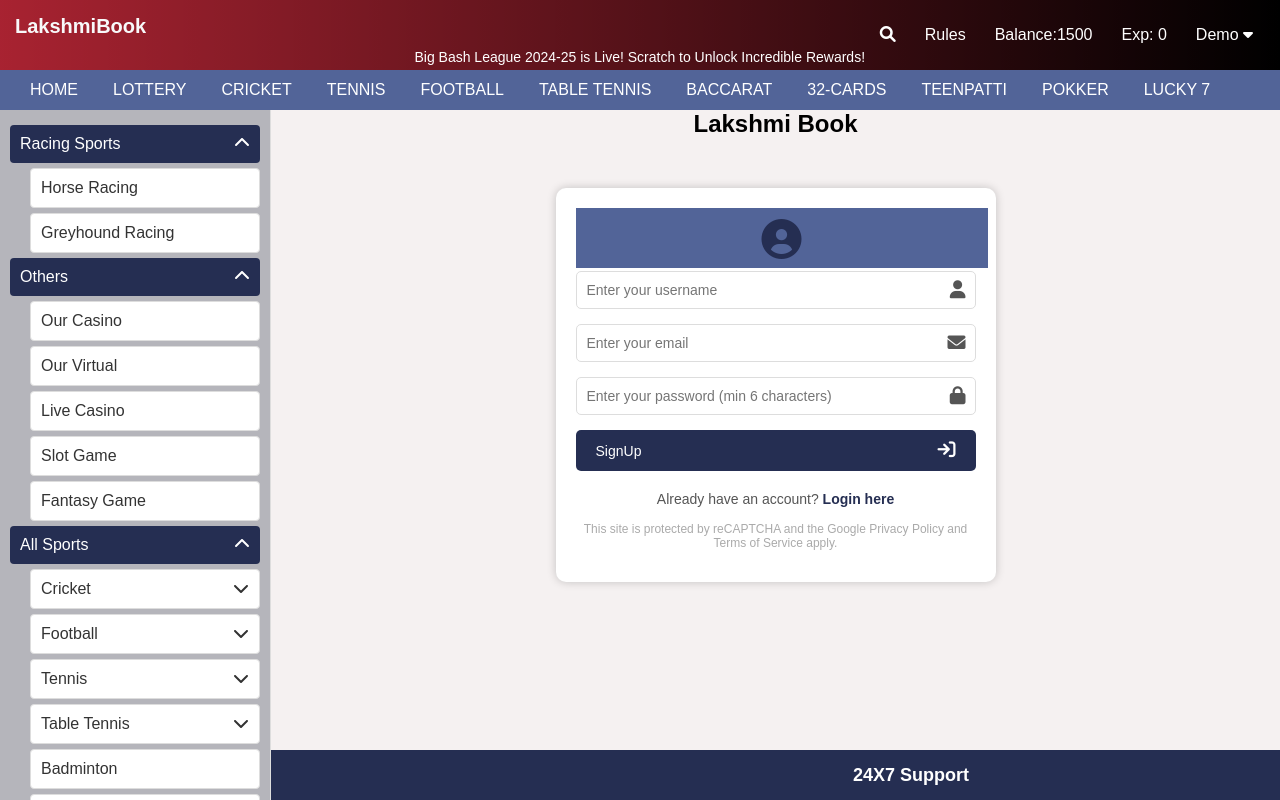
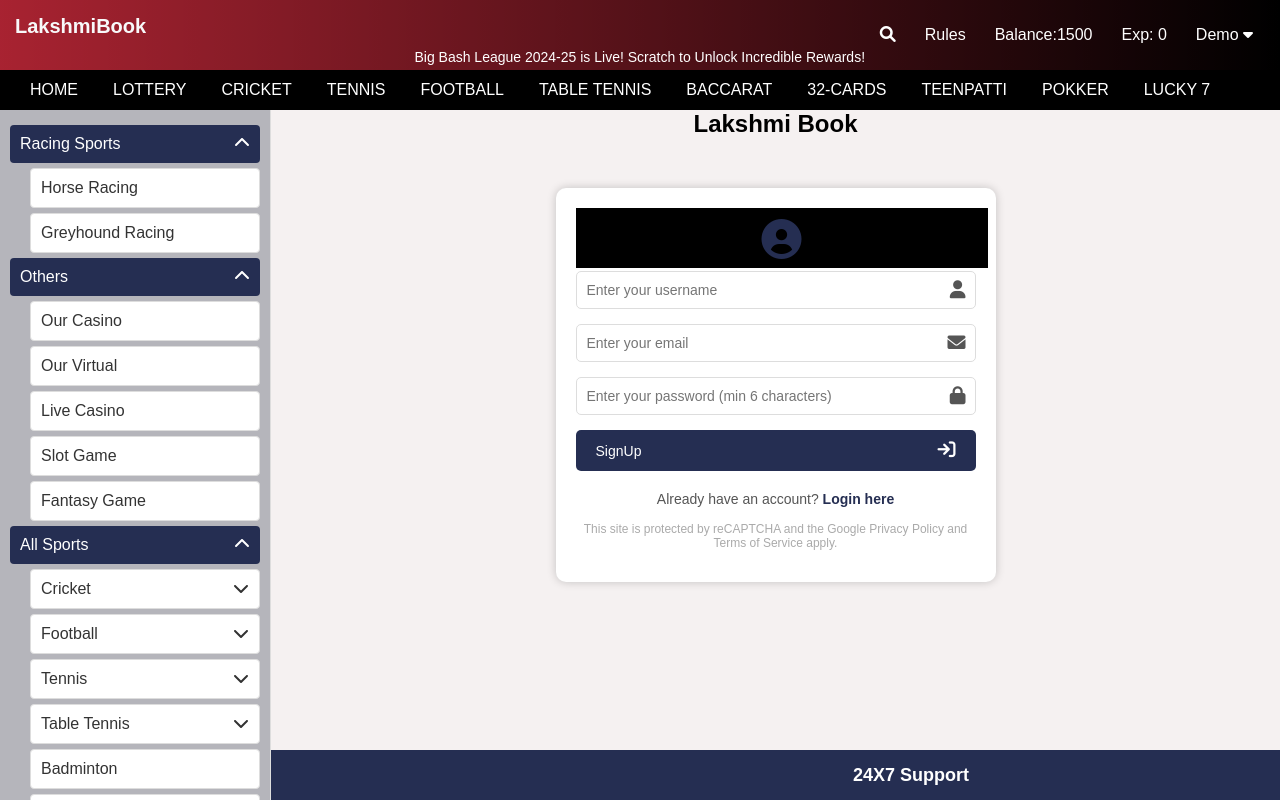
Before and after one commit to Mehraj001/Lakshmibook, a React (Create React App) app in the folder front/: page /signup in a window 1280 px wide. Shown: the top 800 px of the page. Built offline with nearby package versions, Linux system fonts and the light colour scheme.

Commit message:
Update NavbarB.css

```diff
--- a/front/src/componets/NavbarB.css
+++ b/front/src/componets/NavbarB.css
@@ -1,6 +1,6 @@
 .navbar {
         height: 40px; /* Fixed height */
-        background-color: rgb(82, 100, 152);
+        background-color: black;
         display: flex; /* Flexbox for horizontal alignment */
         align-items: center;
         padding: 0 15px;
```
